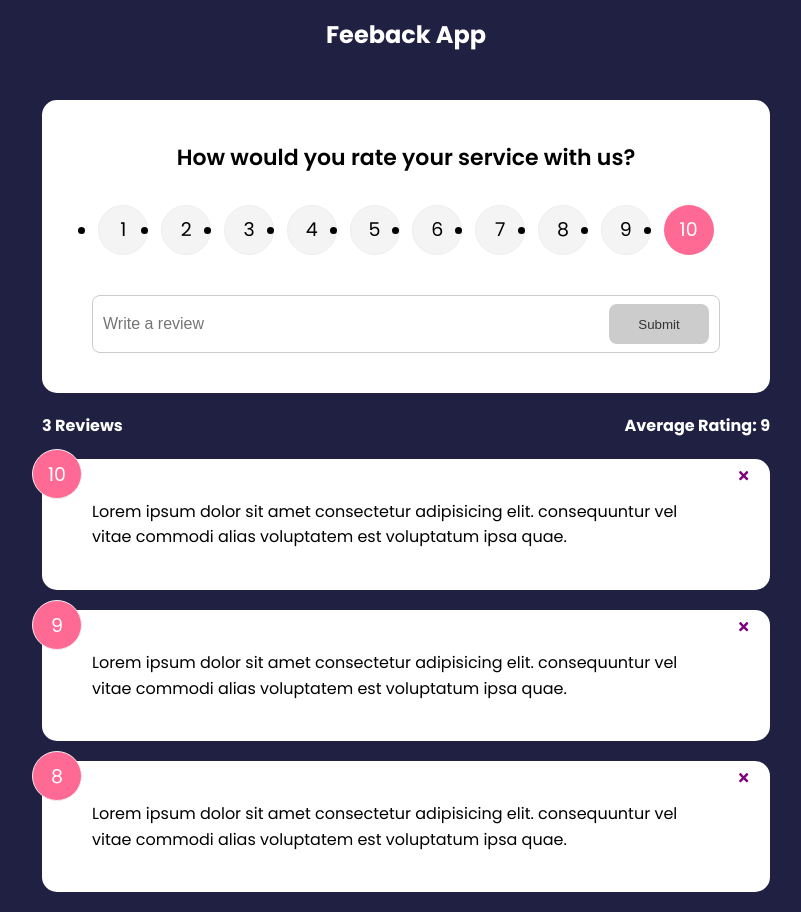
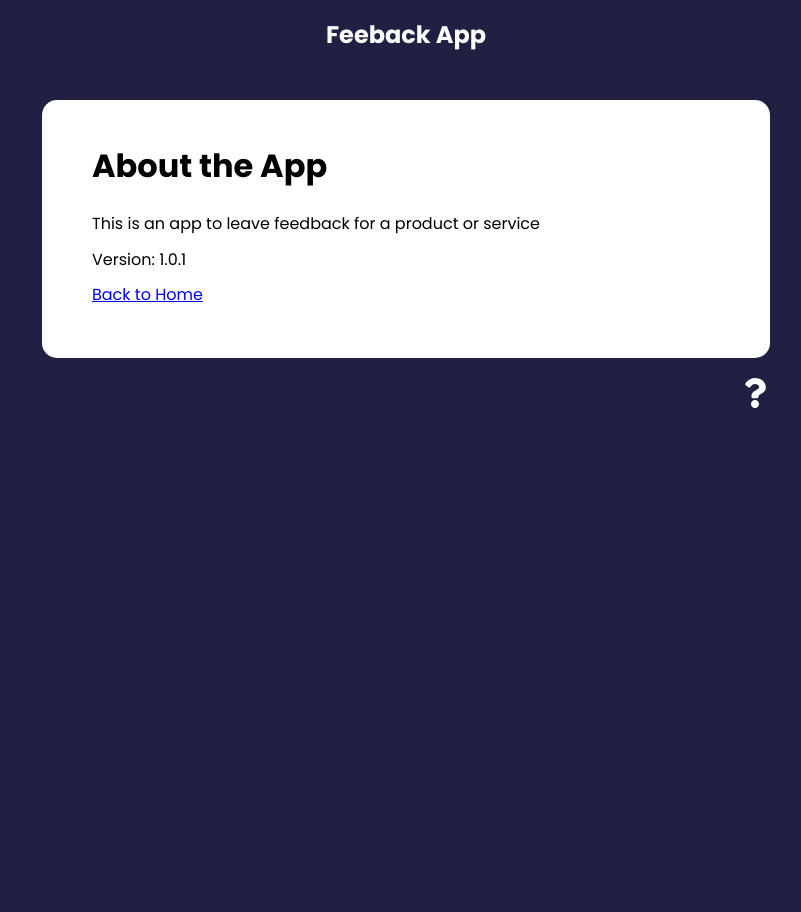
Before and after one commit to gbolahan7/Feedback-app, a React (Create React App) app: page /about in a window 1280 px wide. Shown: the whole page, without its empty margins (234-1035 px from the left). After the commit the page ends 800 px from the top, so only its background shows below. Built offline with nearby package versions, Linux system fonts and the light colour scheme.

Commit message:
feedback context provider added

```diff
--- a/package.json
+++ b/package.json
@@ -10,6 +10,7 @@
     "react": "^18.2.0",
     "react-dom": "^18.2.0",
     "react-icons": "^4.6.0",
+    "react-router-dom": "^6.4.3",
     "react-scripts": "5.0.1",
     "uuid": "^9.0.0",
     "web-vitals": "^2.1.4"
--- a/src/App.js
+++ b/src/App.js
@@ -1,33 +1,35 @@
-import { useState } from 'react'
 import React from 'react'
 // import FeedbackItem from './components/FeedbackItem'
 import FeedbackList from './components/FeedbackList'
 import Header from './components/Header'
-import FeedbackData from './data/FeedbackData'
 import FeedbackStats from './components/FeedbackStats'
 import FeedbackForm from './components/FeedbackForm'
-import {v4 as uuidv4} from 'uuid'
+import AboutPage from './pages/AboutPage'
+import { FeedbackProvider } from './context/FeedbackContext'
+import AboutIconLink from './components/AboutIconLink'
+import { BrowserRouter as Router, Route, Routes} from 'react-router-dom';
 
 export default function App() {
-    const [feedback, setFeedback] = useState(FeedbackData)
-
-    const deleteFeedback = (id) => {
-      if(window.confirm('Are you sure you want to delete?'))
-     setFeedback(feedback.filter((item) => item.id !== id))
-    }
-
-    const addFeedback = (newFeedback) => {
-      newFeedback.id = uuidv4()
-      setFeedback([newFeedback, ...feedback])
-    }
   return (
-    <>
+    <FeedbackProvider>
+    <Router>
       <Header/>
         <div className='container'>
-          <FeedbackForm addHandler = {addFeedback}/>
-          <FeedbackStats feedback={feedback}/>
-          <FeedbackList feedback={feedback} deleteHandler={deleteFeedback}/>
+          <Routes>
+            <Route exact path='/' element={
+              <>
+                <FeedbackForm/>
+                <FeedbackStats/>
+                <FeedbackList/>
+              </>
+            }>
+            </Route>
+              <Route path='/about' element={<AboutPage/>}/>
+          </Routes>
+          {/* <AboutPage/> */}
+          <AboutIconLink/>
         </div>
-    </>
+      </Router>
+    </FeedbackProvider>
   )
 }
--- /dev/null
+++ b/src/components/AboutIconLink.jsx
@@ -0,0 +1,13 @@
+import React from 'react'
+import {FaQuestion} from 'react-icons/fa'
+import {Link} from 'react-router-dom'
+
+export default function AboutIconLink() {
+  return (
+    <div className='about-link'>
+        <Link to='/about'>
+         <FaQuestion size={30}/>
+        </Link>
+    </div>
+  )
+}
--- a/src/components/FeedbackForm.jsx
+++ b/src/components/FeedbackForm.jsx
@@ -1,14 +1,17 @@
 import React from 'react'
 import Card from './shared/Card'
-import {useState} from 'react'
+import {useState, useContext} from 'react'
 import Button from './shared/Button'
 import RatingSelect from './RatingSelect'
+import FeedbackContext from '../context/FeedbackContext'
 
-export default function FeedbackForm({addHandler}) {
+export default function FeedbackForm() {
     const [text, setText] = useState('')
     const [rating, setRating] = useState(10)
     const [btnDisabled, setBtnDisabled] = useState(true)
     const [message, setMessage] = useState('')
+
+    const{addFeedback} = useContext(FeedbackContext);
 
     const handleTextChange = (e) => {
         if (text === '') {
@@ -30,7 +33,7 @@
                 text:text,
                 rating:rating
             }
-            addHandler(newFeedback);
+            addFeedback(newFeedback);
             setText('');
         }
 
@@ -39,7 +42,6 @@
     <Card>
       <form onSubmit={handleSubmit}>
         <h2>How would you rate your service with us?</h2>
-        {/* rating select component to do*/}
         <RatingSelect select={(rating) => setRating(rating)}/>
         <div className='input-group'>
             <input onChange={handleTextChange} type="text" name="" placeholder='Write a review' value={text}/>
--- a/src/components/FeedbackItem.jsx
+++ b/src/components/FeedbackItem.jsx
@@ -1,17 +1,20 @@
 import React, {useState} from 'react'
 import Card from './shared/Card'
 import PropTypes from 'prop-types'
+import {useContext} from 'react'
+import FeedbackContext from '../context/FeedbackContext'
 import {FaTimes} from 'react-icons/fa'
 
 
-export default function FeedbackItem({item, deleteHandler}) {
+export default function FeedbackItem({item}) {
+  const{deleteFeedback} = useContext(FeedbackContext)
 // const clickHandler = () => {
 
 // }
   return (
     <Card>
       <div className='num-display'>{item.rating}</div>
-      <button type="" className='close' onClick={() => deleteHandler(item.id)}>
+      <button type="" className='close' onClick={() => deleteFeedback(item.id)}>
         <FaTimes color='purple'/>
       </button>
         <div className='text-display'>{item.text}</div>
--- a/src/components/FeedbackList.jsx
+++ b/src/components/FeedbackList.jsx
@@ -1,10 +1,12 @@
 import React from 'react'
+import { useContext } from 'react';
 import FeedbackItem from './FeedbackItem'
-import PropTypes from 'prop-types'
 import {motion, AnimatePresence} from 'framer-motion';
+import FeedbackContext from '../context/FeedbackContext';
 
 
-export default function FeedbackList({feedback, deleteHandler}) {
+export default function FeedbackList() {
+  const {feedback} = useContext(FeedbackContext)
     // console.log(feedback)
     if(!feedback || feedback.length ===0) {
         return <p>No feedback </p>
@@ -18,7 +20,7 @@
           initial={{opacity:0}}
           animate={{opacity: 1}}
           exit={{opacity: 0}}>
-          <FeedbackItem key={item.id} item={item} deleteHandler={deleteHandler}/>
+          <FeedbackItem key={item.id} item={item}/>
           </motion.div>
         ))}
         </AnimatePresence>
@@ -33,14 +35,3 @@
   //   </div>
   // )
 }
-
-
-FeedbackList.propTypes = {
-  feedback: PropTypes.arrayOf(
-    PropTypes.shape({
-      id: PropTypes.number.isRequired,
-      text: PropTypes.string.isRequired,
-      rating: PropTypes.number.isRequired,
-    })
-  )
-}
--- a/src/components/FeedbackStats.jsx
+++ b/src/components/FeedbackStats.jsx
@@ -1,6 +1,13 @@
 import React from 'react'
-import PropTypes from 'prop-types';
-export default function FeedbackStats({feedback}) {
+// import PropTypes from 'prop-types';
+import { useContext } from 'react';
+import FeedbackContext from '../context/FeedbackContext';
+
+
+
+export default function FeedbackStats() {
+  const {feedback} = useContext(FeedbackContext)
+
   //calc ratings average
   let average = feedback.reduce((acc, cur) => {
     return acc + cur.rating},0) / feedback.length
@@ -15,6 +22,6 @@
 }
 
 
-FeedbackStats.propTypes = {
-  feedback: PropTypes.array.isRequired,
-}
+// FeedbackStats.propTypes = {
+//   feedback: PropTypes.array.isRequired,
+// }
--- /dev/null
+++ b/src/context/FeedbackContext.js
@@ -0,0 +1,51 @@
+import { createContext, useState } from "react";
+import {v4 as uuidv4} from 'uuid'
+
+
+const FeedbackContext = createContext();
+
+export const FeedbackProvider = ({children}) => {
+    const[feedback, setFeedback] = useState([
+        {
+            id: 1,
+            text: 'This is feedback item 1',
+            rating: 10
+        },
+        {
+            id: 2,
+            text: 'This is feedback item 2',
+            rating: 6
+        },
+        {
+            id: 3,
+            text: 'This is feedback item 3',
+            rating: 10
+        },
+        {
+            id: 4,
+            text: 'This is feedback item 4',
+            rating: 9
+        }
+
+    ])
+
+    const addFeedback = (newFeedback) => {
+        newFeedback.id = uuidv4()
+        setFeedback([newFeedback, ...feedback])
+      }
+
+    const deleteFeedback = (id) => {
+        if(window.confirm('Are you sure you want to delete?'))
+       setFeedback(feedback.filter((item) => item.id !== id))
+      }
+
+    return  (
+                <FeedbackContext.Provider value={
+                    {feedback:feedback, deleteFeedback:deleteFeedback, addFeedback:addFeedback}}>
+                        {children}
+                </FeedbackContext.Provider>
+            )
+}
+
+
+export default FeedbackContext;
--- /dev/null
+++ b/src/pages/AboutPage.jsx
@@ -0,0 +1,20 @@
+import React from 'react'
+import Card from '../components/shared/Card'
+import {Link} from 'react-router-dom'
+
+
+export default function AboutPage() {
+  return (
+    <Card>
+        <div className='about'>
+            <h1> About the App</h1>
+            <p>This is an app to leave feedback for a product or service </p>
+            <p>Version: 1.0.1</p>
+        <p>
+            <Link to='/'>Back to Home</Link>
+        </p>
+        </div>
+    </Card>
+
+  )
+}
```
Also changed, not shown: 1 other file (tests, documents, lock files or other folders).
